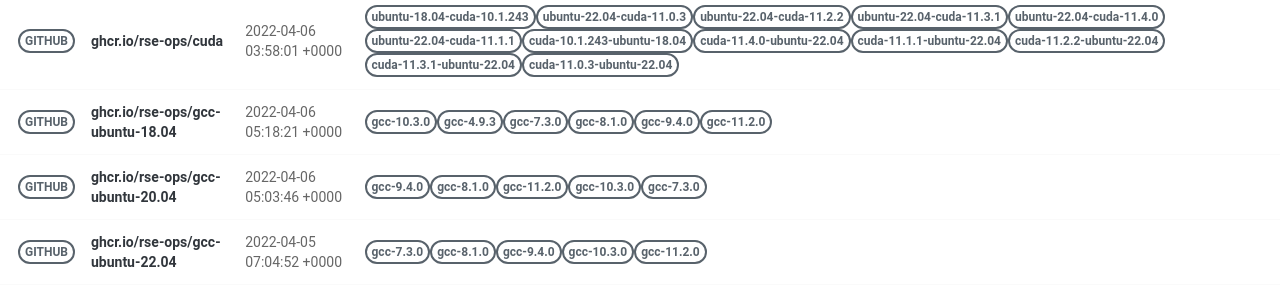
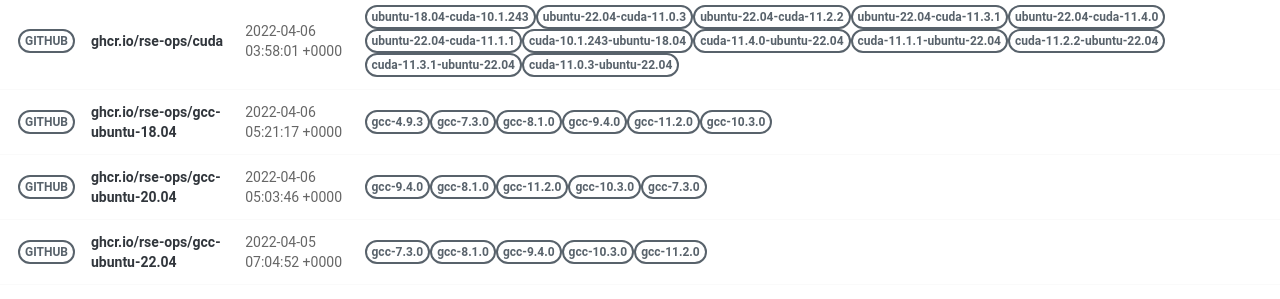
Before and after one commit to rse-ops/docker-images, a Jekyll site: the page built from pages/index.md, in a window 1280 px wide. Shown: the part 502-801 px from the top of the page. Built offline with Jekyll 4.4.1, drawn with Linux system fonts in a browser that asks for light colours; nearby versions of some CDN libraries; part of the change alters nothing that is shown.

Commit message:
Automated push to update library 2022-04-06

```diff
--- a/_library/ghcr.io-rse-ops-gcc-ubuntu-18.04.md
+++ b/_library/ghcr.io-rse-ops-gcc-ubuntu-18.04.md
@@ -1,14 +1,11 @@
 ---
 layout: container
 name: ghcr.io/rse-ops/gcc-ubuntu-18.04
-updated_at: 2022-04-06 05:18:21.448511
+updated_at: 2022-04-06 05:21:17.803030
 
 
 container_url: https://github.com/orgs/rse-ops/packages/container/package/gcc-ubuntu-18.04
 versions:
- - tag: gcc-10.3.0
-   dockerfile: https://github.com/rse-ops/docker-images/blob/main/ubuntu/gcc/Dockerfile
-   manifest: https://crane.ggcr.dev/manifest/ghcr.io/rse-ops/gcc-ubuntu-18.04:gcc-10.3.0
  - tag: gcc-4.9.3
    dockerfile: https://github.com/rse-ops/docker-images/blob/main/ubuntu/gcc/Dockerfile
    manifest: https://crane.ggcr.dev/manifest/ghcr.io/rse-ops/gcc-ubuntu-18.04:gcc-4.9.3
@@ -24,5 +21,8 @@ versions:
  - tag: gcc-11.2.0
    dockerfile: https://github.com/rse-ops/docker-images/blob/main/ubuntu/gcc/Dockerfile
    manifest: https://crane.ggcr.dev/manifest/ghcr.io/rse-ops/gcc-ubuntu-18.04:gcc-11.2.0
+ - tag: gcc-10.3.0
+   dockerfile: https://github.com/rse-ops/docker-images/blob/main/ubuntu/gcc/Dockerfile
+   manifest: https://crane.ggcr.dev/manifest/ghcr.io/rse-ops/gcc-ubuntu-18.04:gcc-10.3.0
 
 ---
```
